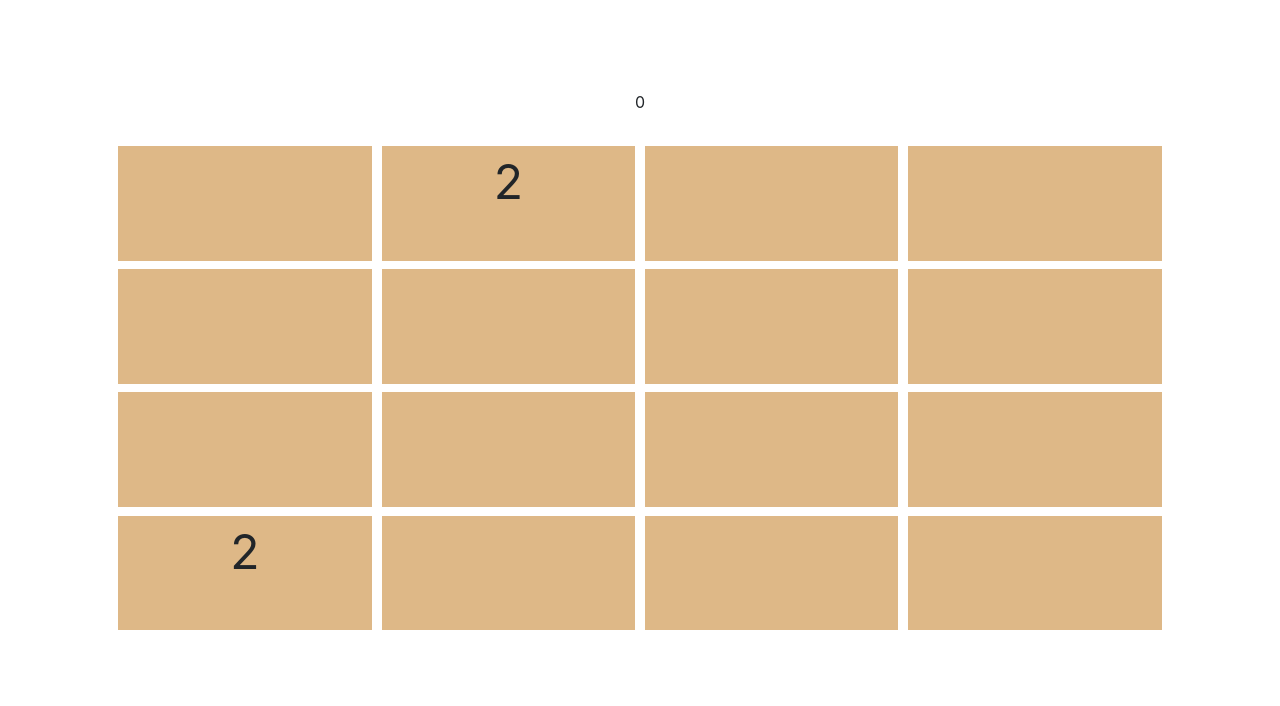
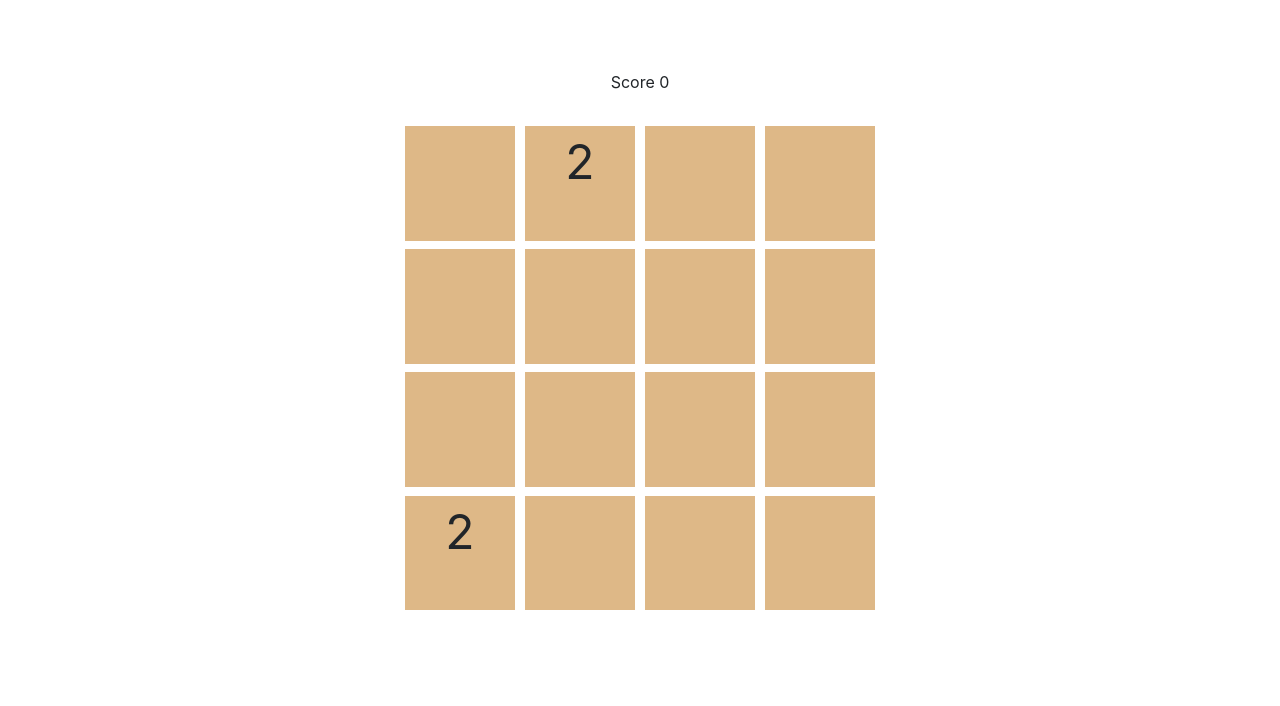
Before and after one commit to mkzheng972/reverse-2048, a React app: page / in a window 1280 px wide. Shown: the part 102-808 px from the top of the page. Built offline with nearby package versions, Linux system fonts and the light colour scheme.

Commit message:
removed position absolute and added flex display to game-continer and maxwidth to grid-container

```diff
--- a/client/components/grid/Grid.css
+++ b/client/components/grid/Grid.css
@@ -11,18 +11,21 @@
   /* background-color: black; */
   /* height: 500px;
   width: 500px; */
+  /* position: absolute; */
   height: 70vh;
   width: 90vw;
-  position: absolute;
+  display: flex;
+  justify-content: center;
 }
 
 .grid-container {
   outline: none;
-  position: absolute;
-  z-index: 1;
+  /* position: absolute;
+  z-index: 1; */
   height: 100%;
-  width: 100%;
+  width: 90vw;
   outline: none;
+  max-width: 500px;
 }
 
 .grid-row {
--- a/client/components/grid/Grid.js
+++ b/client/components/grid/Grid.js
@@ -100,7 +100,7 @@ const Grid = () => {
 
   return (
     <div>
-      <div className='score'>{score}</div>
+      <div className='score'>Score {score}</div>
       <div className='grid-container' onKeyDown={handleKey} tabIndex={0}>
         {grid.map((row, index) => (
           <div key={index} className='grid-row'>
--- a/client/components/header/header.css
+++ b/client/components/header/header.css
@@ -10,4 +10,5 @@
 
 .header-title {
   font-size: 4rem;
+  padding-top: 1rem;
 }
--- a/client/components/pages/pages.css
+++ b/client/components/pages/pages.css
@@ -3,7 +3,7 @@
   display: flex;
   justify-content: center;
   align-items: center;
-  min-height: 90vh;
+  min-height: 85vh;
 }
 
 /* not found */
```
